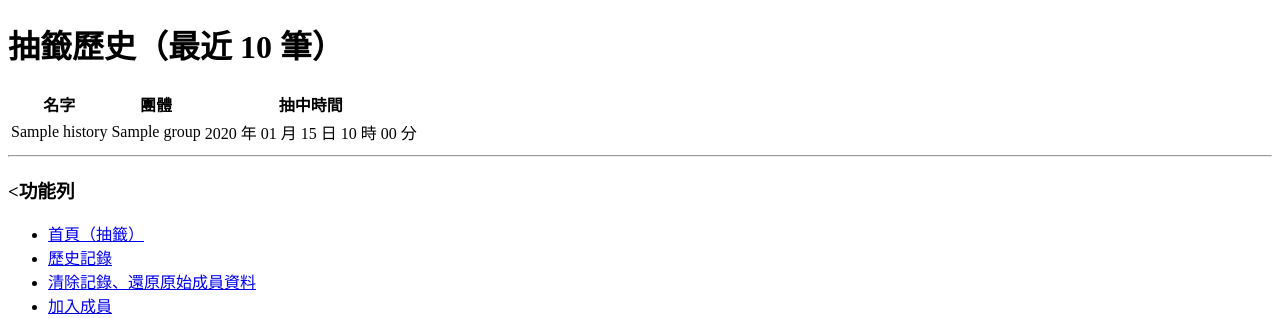
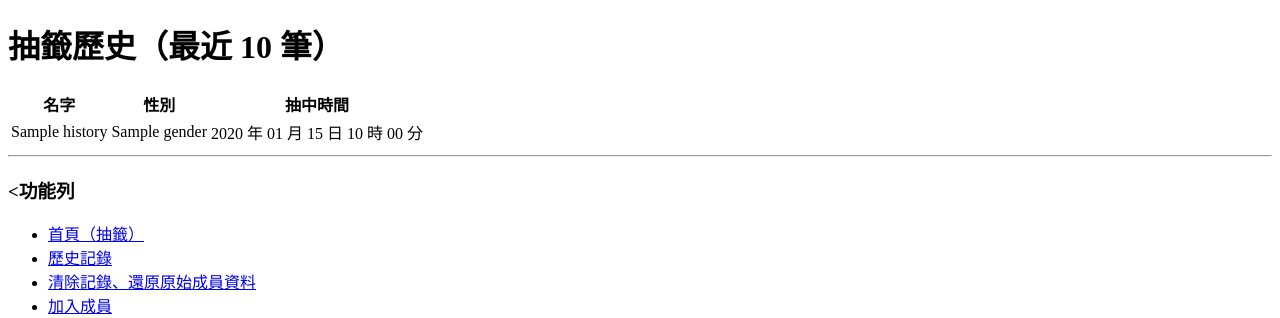
Before and after one commit to shangweihung/Random-Straws-Drawer, a Python web app: template templates/history.html in a window 1280 px wide. Shown: the top 318 px of the page. Run offline with Jinja, Linux system fonts and the light colour scheme; the template is opened without the code that fills it: most values are stand-ins (such as "Sample title", 1, 10 or a date in 2020).

Commit message:
fix web schemea bug

```diff
--- a/templates/history.html
+++ b/templates/history.html
@@ -9,7 +9,7 @@
   <thead>
     <tr>
       <th>名字</th>
-      <th>團體</th>
+      <th>性別</th>
       <th>抽中時間</th>
     </tr>
   </thead>
@@ -17,7 +17,7 @@
     {% for history in recent_histories %}
     <tr>
       <td>{{ history.name }}</td>
-      <td>{{ history.group }}</td>
+      <td>{{ history.gender }}</td>
       <td>{{ history.draw_time.strftime("%Y 年 %m 月 %d 日 %H 時 %M 分") }}</td>
     </tr>
     {% endfor %}
```
